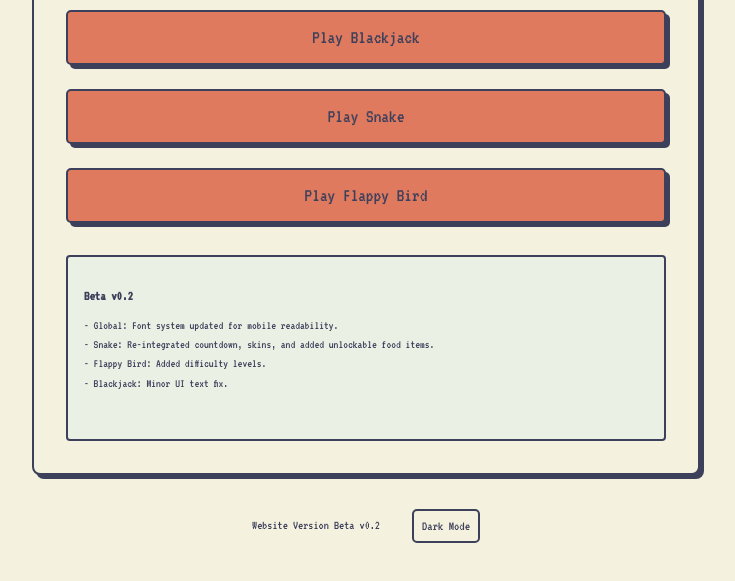
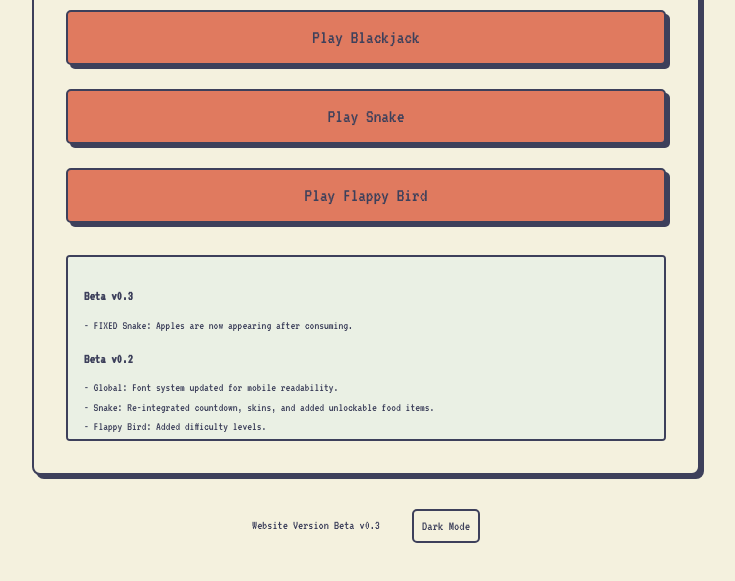
Before and after one commit to imkms/imkms.github.io, a plain HTML site: page index.html in a window 1280 px wide. Shown: the part 189-770 px from the top of the page, without its empty margins (274-1009 px from the left). Drawn offline with Linux system fonts and the light colour scheme.

Commit message:
website b 0.3

```diff
--- a/index.html
+++ b/index.html
@@ -137,6 +137,9 @@
             <a href="flpb.html" class="game-button">Play Flappy Bird</a>
         </div>
         <div class="version-log">
+            <h3>Beta v0.3</h3>
+            <p>- FIXED Snake: Apples are now appearing after consuming.</p>
+
             <h3>Beta v0.2</h3>
             <p>- Global: Font system updated for mobile readability.</p>
             <p>- Snake: Re-integrated countdown, skins, and added unlockable food items.</p>
@@ -145,7 +148,7 @@
         </div>
     </div>
     <footer>
-        <p>Website Version Beta v0.2</p>
+        <p>Website Version Beta v0.3</p>
         <button id="theme-toggle">Dark Mode</button>
     </footer>
 
```
